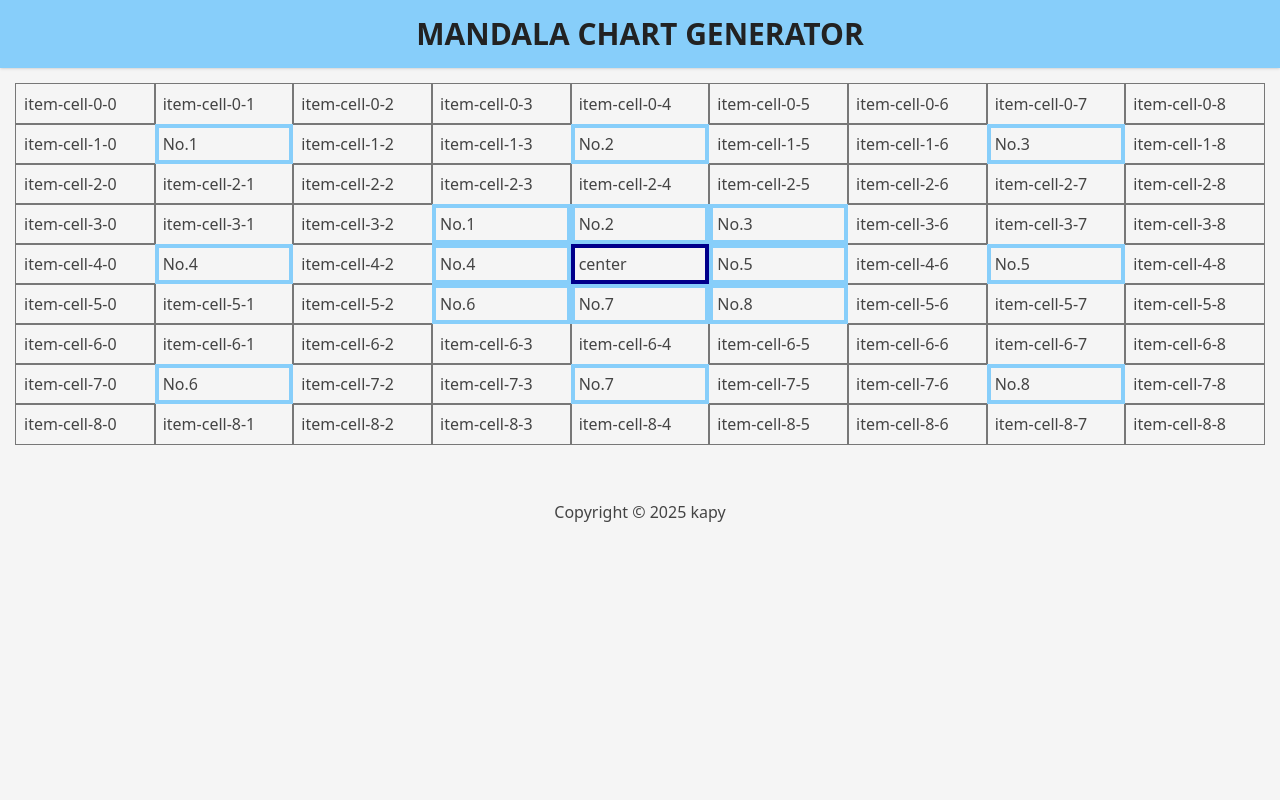
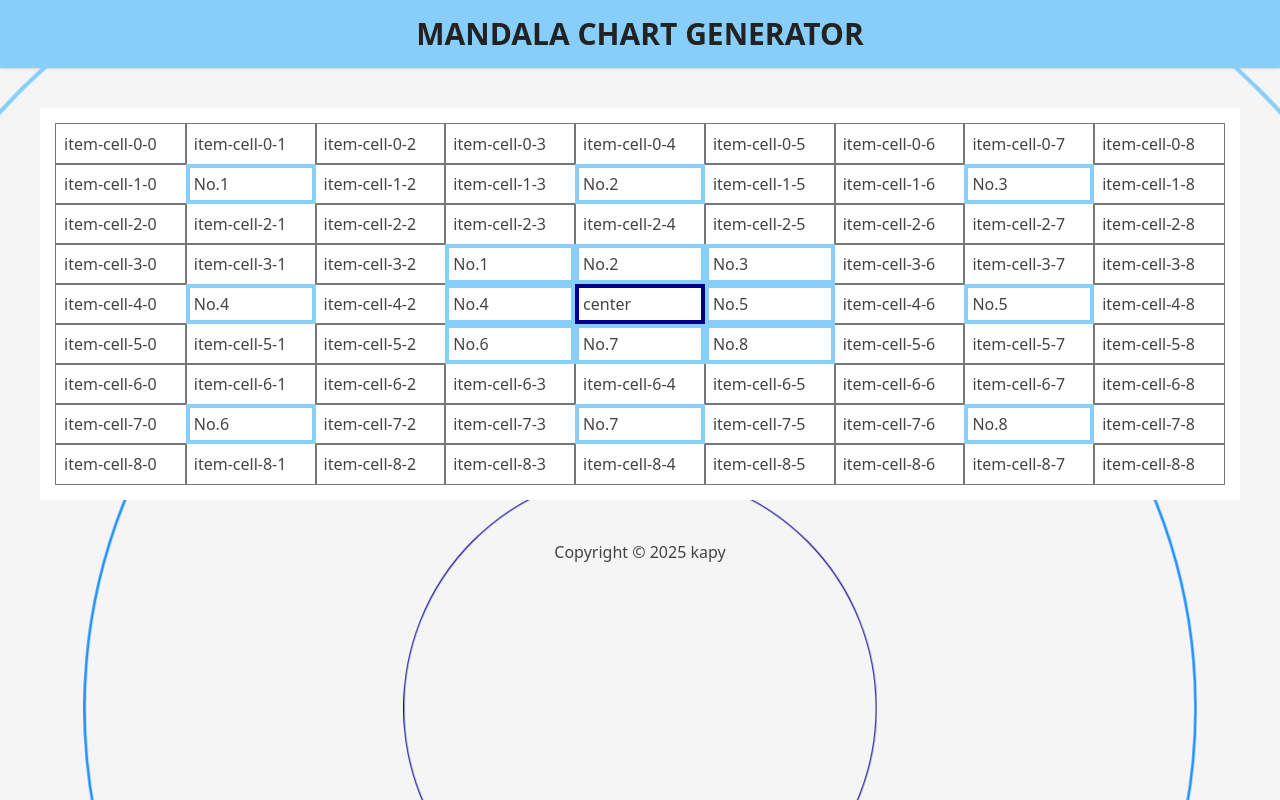
Before and after one commit to kapibara99/mandala_chart, a React (Vite) app: page / in a window 1280 px wide. Built offline with nearby package versions, Linux system fonts and the light colour scheme.

Commit message:
背景アニメーションを仮設定

```diff
--- /dev/null
+++ b/src/components/backgroundAnimation.tsx
@@ -0,0 +1,13 @@
+export default function BackendCircleAnimation({ children }: { children: React.ReactNode }) {
+  const baseDivStyle = "absolute size-full rounded-[50%] border-[3px] animate-back-circle";
+  return (
+    <>
+      <div className={`absolute overflow-hidden z-0 size-[100vw]`}>
+        <div className={`${baseDivStyle} border-main-light`}></div>
+        <div className={`${baseDivStyle} border-main animation-delay-2000`}></div>
+        <div className={`${baseDivStyle} border-main-strong animation-delay-4000`}></div>
+      </div>
+      <div className="relative z-1 bg-white m-10">{children}</div>
+    </>
+  );
+}
--- a/src/main.tsx
+++ b/src/main.tsx
@@ -6,12 +6,15 @@ import Footer from "./components/footer";
 import "./tailwind.css";
 import Base from "./components/base";
 import ChartMain from "./components/chart/chartMain";
+import BackendCircleAnimation from "./components/backgroundAnimation";
 
 createRoot(document.getElementById("root")!).render(
   <StrictMode>
     <Base>
       <Header />
-      <ChartMain />
+      <BackendCircleAnimation>
+        <ChartMain />
+      </BackendCircleAnimation>
       <Footer />
     </Base>
   </StrictMode>
--- a/src/tailwind.css
+++ b/src/tailwind.css
@@ -14,4 +14,17 @@
   --color-attention-light: #ff8d1e;
 
   /* others */
+  --animate-back-circle: gradient-animation 6s linear infinite;
+  @keyframes gradient-animation {
+    0% {
+      transform: scale(0); /* アニメーション開始時のサイズ */
+    }
+    100% {
+      transform: scale(1.5); /* アニメーション終了時のサイズ */
+    }
+  }
 }
+@utility animation-delay-* {
+  animation-delay: --value([ *]);
+  animation-delay: calc(--value(integer) * 1ms);
+}
```
